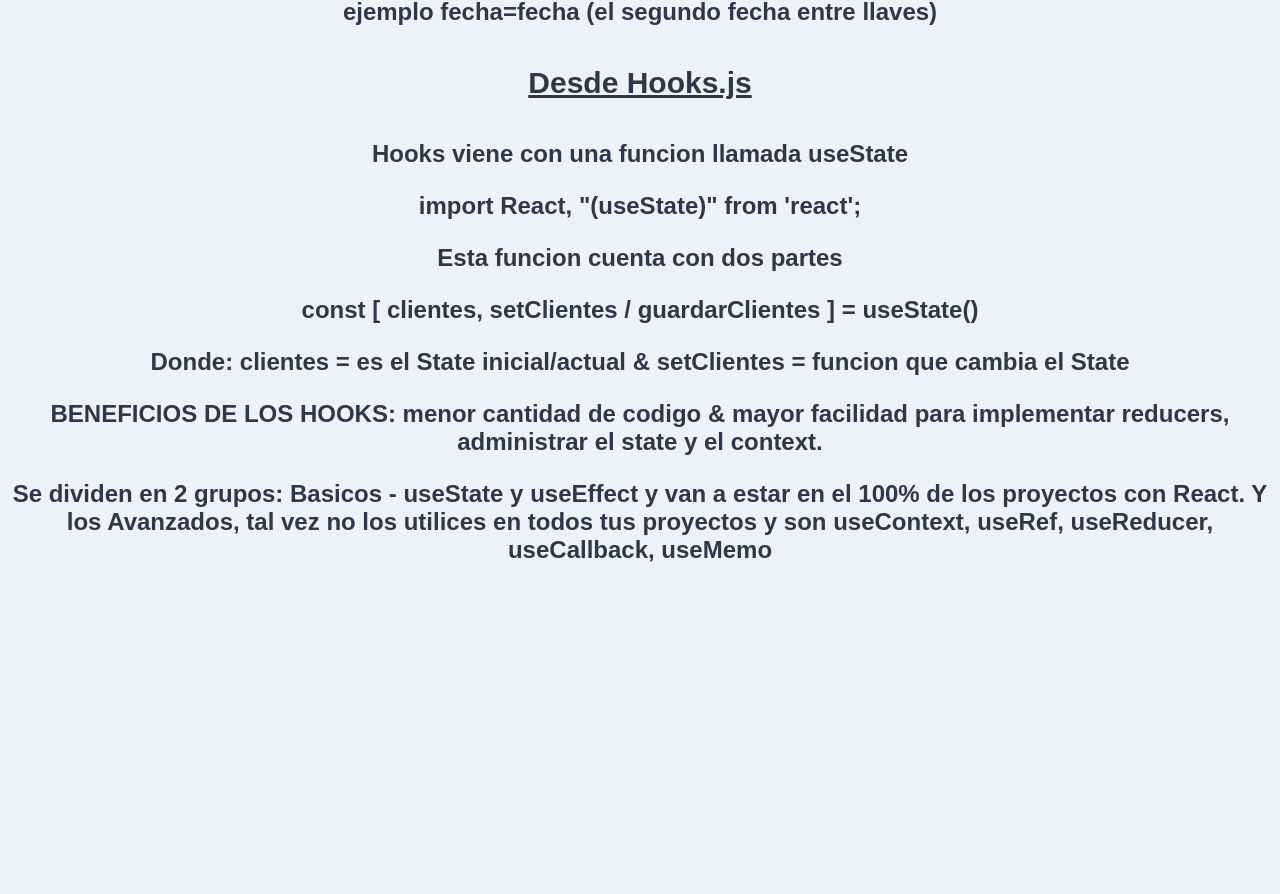
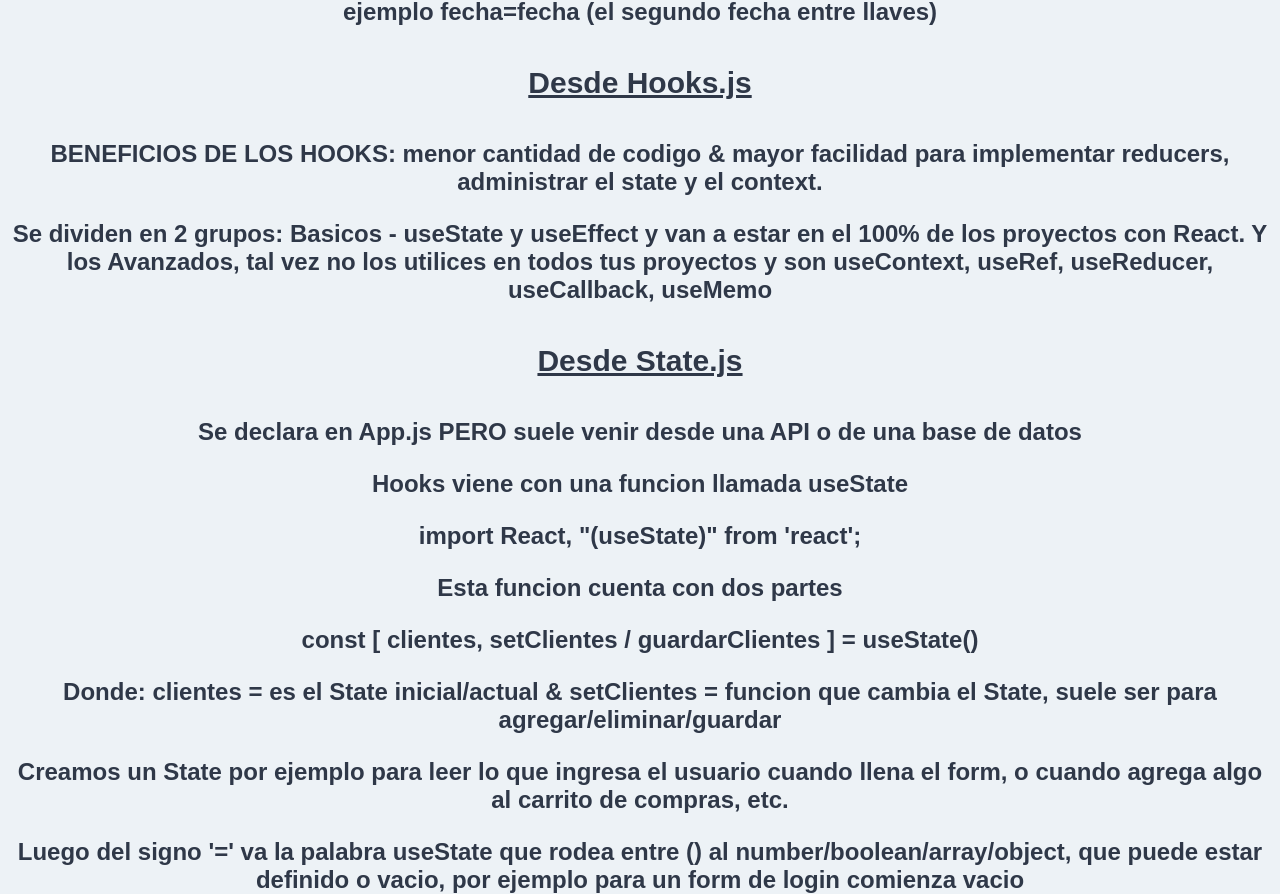
Before and after one commit to lautarosoliani/React-Alkemy-app, a React (Create React App) app in the folder apuntes-app/: page / in a window 1280 px wide. Shown: the part 710-1604 px from the top of the page. Before the commit the page ends 1274 px from the top, so only its background shows below. Built offline with nearby package versions, Linux system fonts and the light colour scheme.

Commit message:
useState on App.js

```diff
--- a/apuntes-app/src/App.js
+++ b/apuntes-app/src/App.js
@@ -1,10 +1,18 @@
-import React from "react"
+import React, { useState } from "react"
 import Header from "./components/Header"
 import FunctionDeclarationExpression from "./components/FunctionDeclarationExpression"
 import FlujoDeDatosEntreComponentes from "./components/FlujoDeDatosEntreComponentes"
 import Hooks from "./components/Hooks"
+import State from "./components/State"
 
 function App() {
+    const [productos, guardarProductos] = useState([
+        { id: 1, nombre: "primero", precio: 10 },
+        { id: 2, nombre: "segundo", precio: 20 },
+        { id: 3, nombre: "tercero", precio: 30 },
+        { id: 4, nombre: "cuarto", precio: 40 },
+    ])
+
     return (
         <>
             <h1>Hola desde App.js</h1>
@@ -12,6 +20,7 @@
             <FunctionDeclarationExpression />
             <FlujoDeDatosEntreComponentes ejemplo="Este 'string' es un ejemplo de ello." />
             <Hooks />
+            <State />
         </>
     )
 }
--- a/apuntes-app/src/components/Hooks.js
+++ b/apuntes-app/src/components/Hooks.js
@@ -4,16 +4,6 @@
     <>
         <h1>Desde Hooks.js</h1>
         <h2>
-            <p>Hooks viene con una funcion llamada useState</p>
-            <p>import React, "(useState)" from 'react';</p>
-            <p>Esta funcion cuenta con dos partes</p>
-            <p>
-                const [ clientes, setClientes / guardarClientes ] = useState()
-            </p>
-            <p>
-                Donde: clientes = es el State inicial/actual & setClientes =
-                funcion que cambia el State
-            </p>
             <p>
                 BENEFICIOS DE LOS HOOKS: menor cantidad de codigo & mayor
                 facilidad para implementar reducers, administrar el state y el
--- /dev/null
+++ b/apuntes-app/src/components/State.js
@@ -0,0 +1,39 @@
+import React from "react"
+
+const State = () => {
+    return (
+        <>
+            <h1>Desde State.js</h1>
+            <h2>
+                <p>
+                    Se declara en App.js PERO suele venir desde una API o de una
+                    base de datos
+                </p>
+                <p>Hooks viene con una funcion llamada useState</p>
+                <p>import React, "(useState)" from 'react';</p>
+                <p>Esta funcion cuenta con dos partes</p>
+                <p>
+                    const [ clientes, setClientes / guardarClientes ] =
+                    useState()
+                </p>
+                <p>
+                    Donde: clientes = es el State inicial/actual & setClientes =
+                    funcion que cambia el State, suele ser para
+                    agregar/eliminar/guardar
+                </p>
+                <p>
+                    Creamos un State por ejemplo para leer lo que ingresa el
+                    usuario cuando llena el form, o cuando agrega algo al
+                    carrito de compras, etc.
+                </p>
+                <p>
+                    Luego del signo '=' va la palabra useState que rodea entre
+                    () al number/boolean/array/object, que puede estar definido
+                    o vacio, por ejemplo para un form de login comienza vacio
+                </p>
+            </h2>
+        </>
+    )
+}
+
+export default State
```
